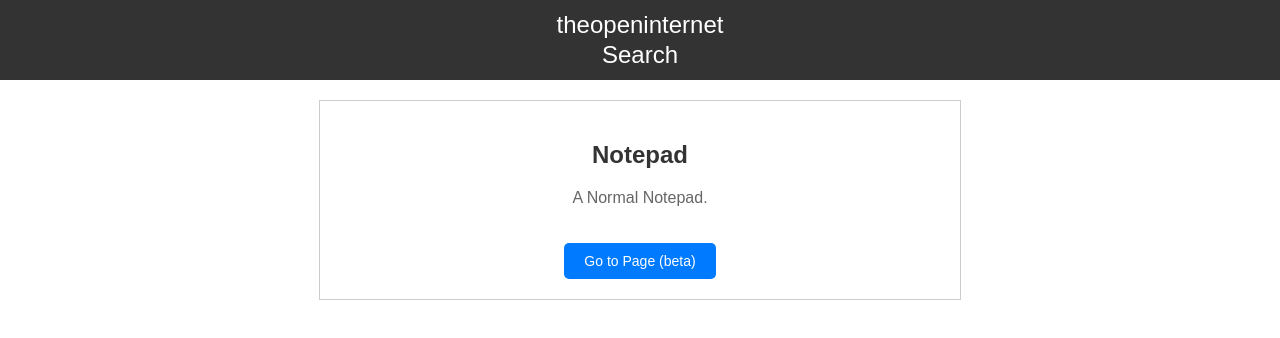
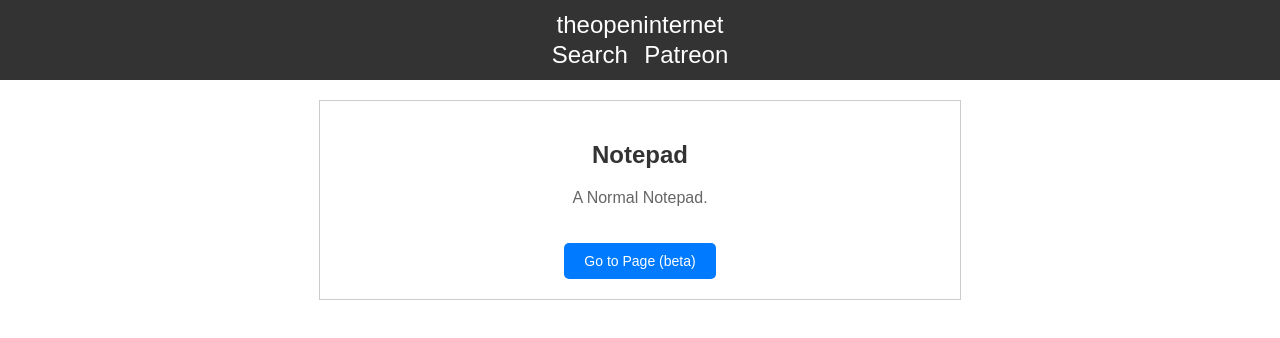
Before and after one commit to TheOpenInternet/theopeninternet.github.io, a plain HTML site: page index.html in a window 1280 px wide. Drawn offline with Linux system fonts and the light colour scheme.

Commit message:
Update index.html

```diff
--- a/index.html
+++ b/index.html
@@ -112,6 +112,7 @@
 <header>
   <button id="openSearchButton" onclick="window.location.href='theopeninternet.github.io'">theopeninternet</button><br>
   <button id="openSearchButton" onclick="showPopup()">Search</button>
+  <button id="openSearchButton" onclick="window.location.href='https://www.patreon.com/posts/new-update-to-1-107162445?utm_medium=clipboard_copy&utm_source=copyLink&utm_campaign=postshare_creator&utm_content=join_link'">Patreon</button>
 </header>
 
 <div class="product">
```
